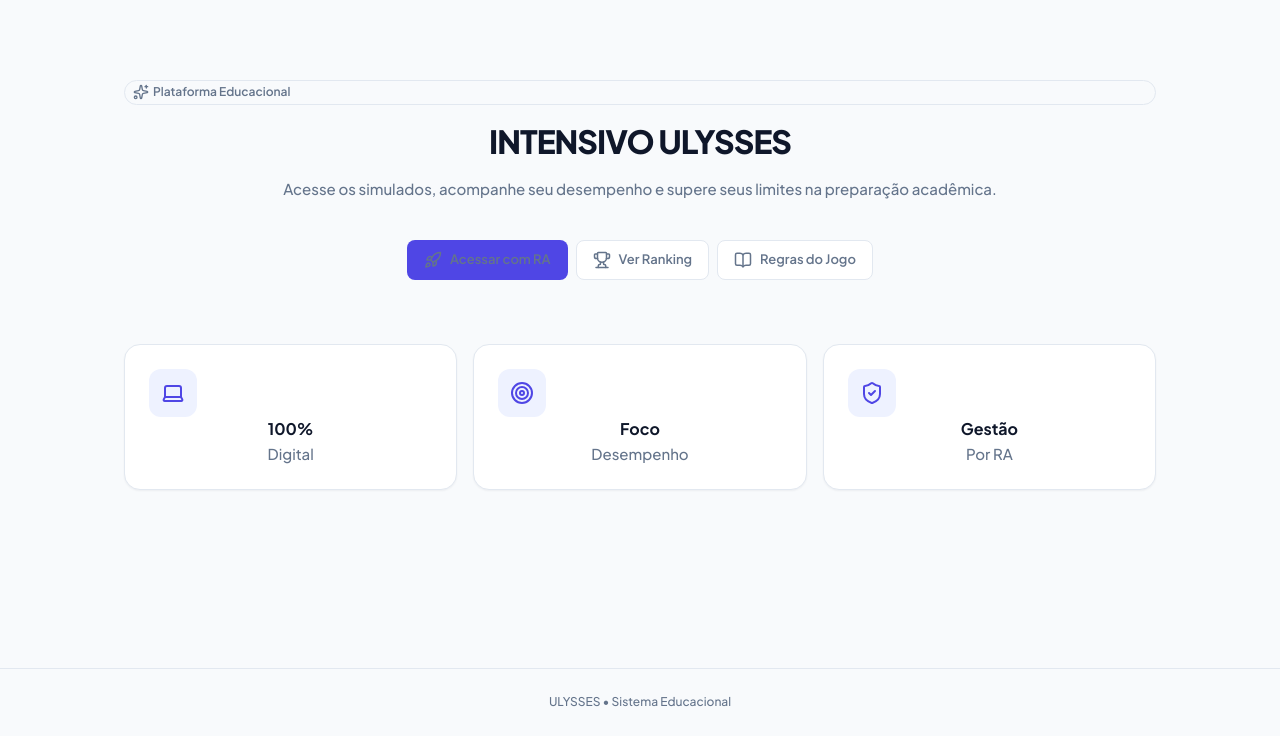
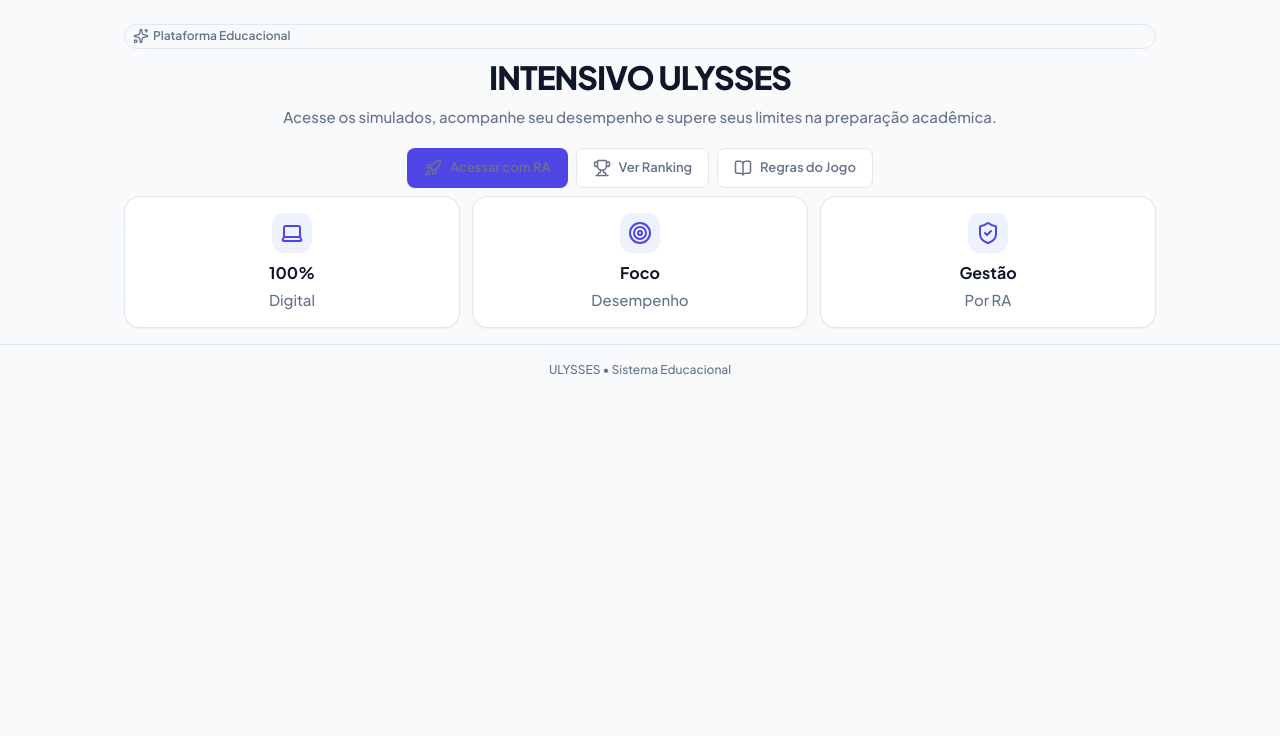
Before and after one commit to anderson-santos10/ProjetoUlysse, a Django app: page / in a window 1280 px wide. Shown: the part 64-800 px from the top of the page. Run offline with Django 5.2, Linux system fonts and the light colour scheme; parts of the project's set-up code (start-up, migrations or seed data) failed here and were passed over; some libraries are stand-ins or nearby versions.

Commit message:
Ajusta espaçamentos e compacta layout

```diff
--- a/static/css/components.css
+++ b/static/css/components.css
@@ -163,7 +163,7 @@ textarea.input:focus-visible,
 .auth-card .card-login-header,
 .auth-header {
     text-align: center;
-    margin-bottom: var(--space-lg);
+    margin-bottom: var(--space-md);
 }
 
 .auth-icon {
@@ -258,7 +258,8 @@ textarea.form-control {
 .card--action {
     display: flex;
     align-items: center;
-    gap: var(--space-md);
+    gap: var(--space-12);
+    padding: var(--space-md);
     text-decoration: none;
     color: inherit;
 }
@@ -289,7 +290,7 @@ textarea.form-control {
 .card-grid {
     display: grid;
     grid-template-columns: repeat(2, 1fr);
-    gap: var(--space-md);
+    gap: var(--space-12);
 }
 
 .table-wrap {
@@ -307,7 +308,7 @@ textarea.form-control {
 .table th,
 .table td {
     text-align: left;
-    padding: var(--space-12) var(--space-md);
+    padding: var(--space-sm) var(--space-12);
     border-bottom: 1px solid var(--color-border);
     font-size: var(--text-small);
 }
@@ -416,7 +417,7 @@ textarea.form-control {
 
 .empty-state {
     text-align: center;
-    padding: var(--space-2xl) var(--space-lg);
+    padding: var(--space-lg) var(--space-md);
     color: var(--color-text-muted);
 }
 
@@ -482,13 +483,14 @@ input[type="radio"] {
     background: var(--color-bg);
     border: 1px solid var(--color-border);
     border-radius: var(--radius-md);
-    padding: var(--space-md);
+    padding: var(--space-sm) var(--space-12);
     text-align: center;
 }
 
 .stat-tile strong {
     display: block;
-    font-size: var(--text-h2);
+    font-size: var(--text-h3);
+    line-height: var(--leading-tight);
 }
 
 .stat-tile span {
--- a/static/css/layout.css
+++ b/static/css/layout.css
@@ -42,25 +42,24 @@
 }
 
 .site-main {
-    flex: 1;
     width: 100%;
 }
 
 .site-main--guest {
     max-width: 1080px;
     margin: 0 auto;
-    padding: var(--space-xl) var(--space-lg);
+    padding: var(--space-lg) var(--space-lg) var(--space-md);
 }
 
 .site-main--app {
     max-width: 760px;
     margin: 0 auto;
-    padding: var(--space-xl) var(--space-lg);
+    padding: var(--space-lg) var(--space-lg) var(--space-md);
 }
 
 .site-footer {
     text-align: center;
-    padding: var(--space-lg);
+    padding: var(--space-md) var(--space-lg);
     color: var(--color-text-muted);
     font-size: var(--text-caption);
     border-top: 1px solid var(--color-border);
@@ -127,7 +126,7 @@
 .staff-content {
     flex: 1;
     min-width: 0;
-    padding: var(--space-xl);
+    padding: var(--space-lg);
 }
 
 .page-header {
@@ -135,8 +134,8 @@
     flex-wrap: wrap;
     align-items: flex-start;
     justify-content: space-between;
-    gap: var(--space-md);
-    margin-bottom: var(--space-lg);
+    gap: var(--space-sm) var(--space-md);
+    margin-bottom: var(--space-md);
 }
 
 .page-header__text {
@@ -255,13 +254,13 @@
     }
 
     .staff-content {
-        padding: var(--space-lg) var(--space-md);
+        padding: var(--space-md);
     }
 }
 
 @media (max-width: 640px) {
     .site-main--guest,
     .site-main--app {
-        padding: var(--space-lg) var(--space-md);
+        padding: var(--space-md);
     }
 }
--- a/static/css/utilities.css
+++ b/static/css/utilities.css
@@ -48,12 +48,13 @@
 
 .stack--hero {
     text-align: center;
-    padding: var(--space-2xl) 0;
+    gap: var(--space-sm);
+    padding: 0;
 }
 
 .nav-inline--center {
     justify-content: center;
-    margin-top: var(--space-lg);
+    margin-top: var(--space-12);
 }
 
 .mt-md {
@@ -67,8 +68,22 @@
 .feature-grid {
     display: grid;
     grid-template-columns: repeat(3, 1fr);
-    gap: var(--space-md);
-    margin-top: var(--space-2xl);
+    gap: var(--space-12);
+    margin-top: 0;
+}
+
+.feature-grid .card {
+    padding: var(--space-md);
+}
+
+.feature-grid .card-icon {
+    width: 40px;
+    height: 40px;
+    margin: 0 auto var(--space-sm);
+}
+
+.feature-grid h3 {
+    margin-bottom: 2px;
 }
 
 @media (max-width: 640px) {
```
Also changed, not shown: static/css/admin-flow.css (+5 -5 lines).
